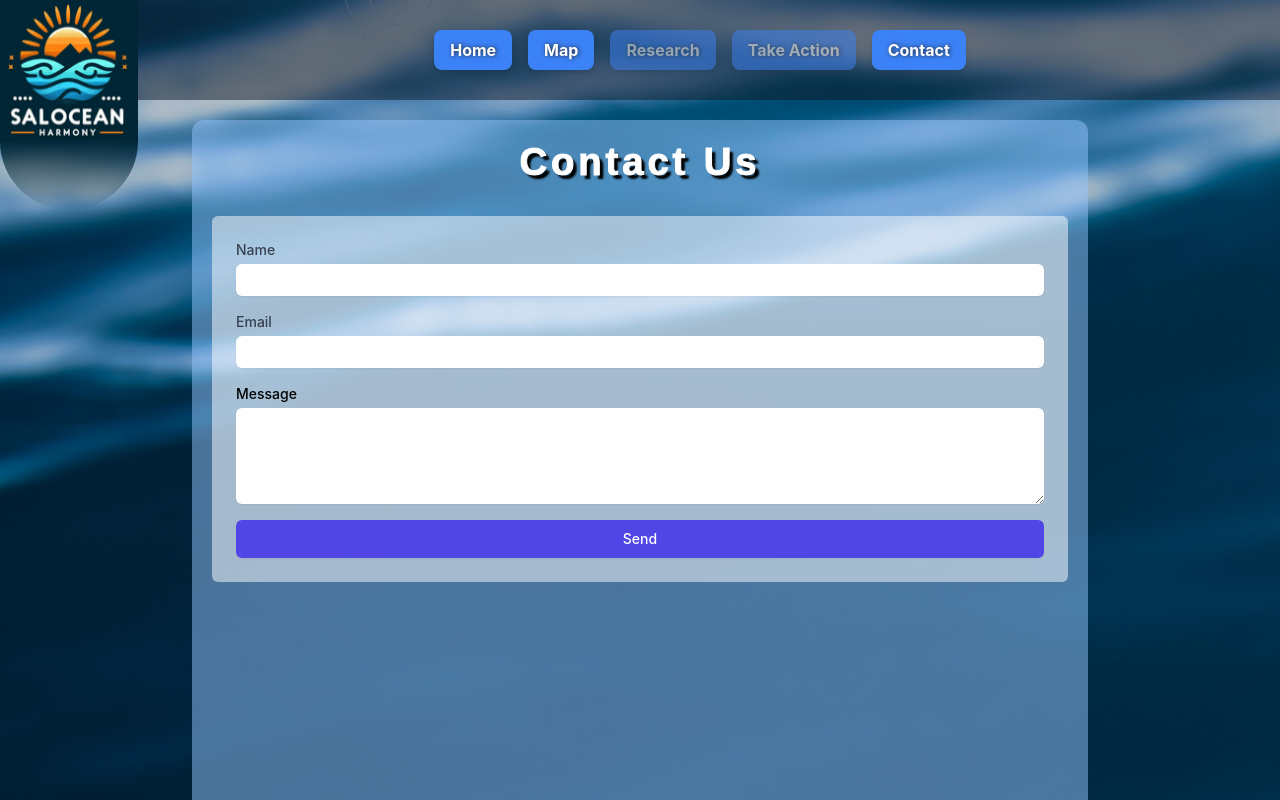
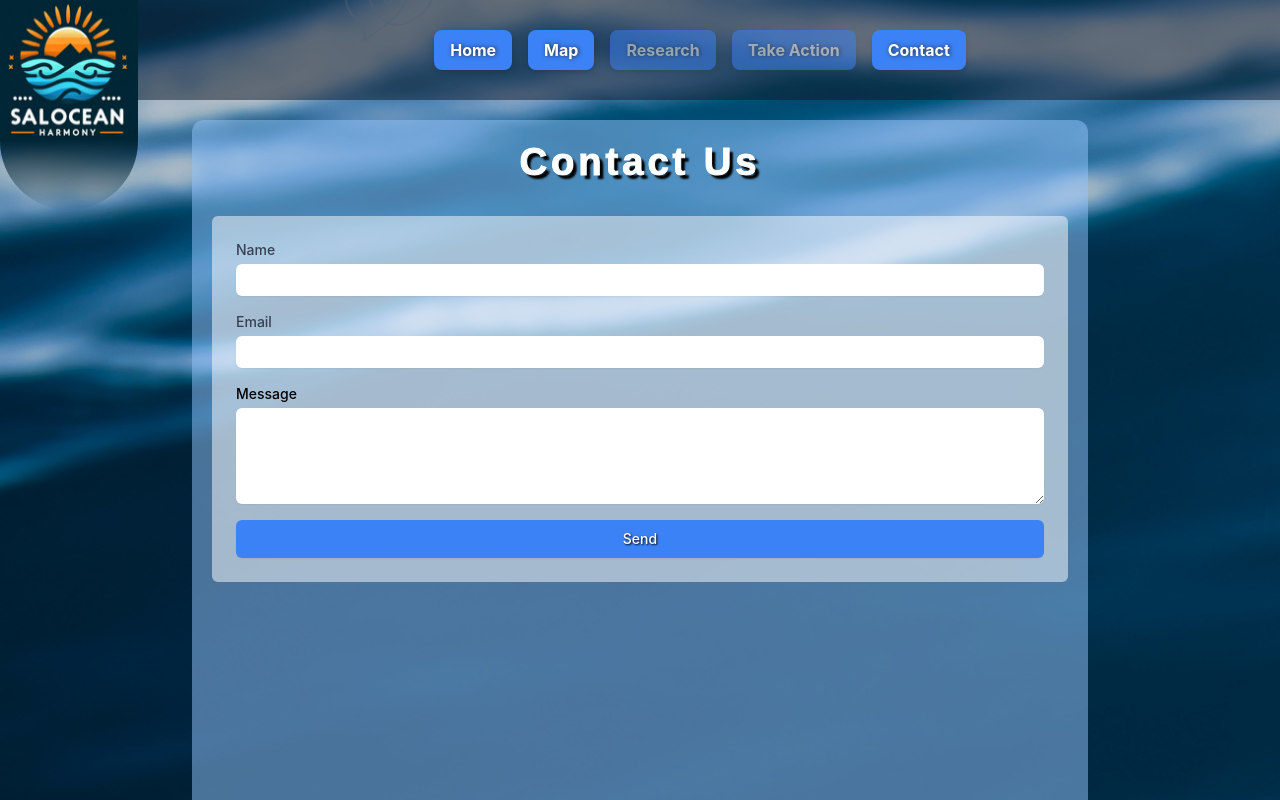
Before and after one commit to sfischer010/salocean-harmony, a React (Create React App) app: page /contact in a window 1280 px wide. Shown: the top 800 px of the page. Built offline with nearby package versions, Linux system fonts and the light colour scheme.

Commit message:
Refactor contact form to functional component

```diff
--- a/src/Contact.js
+++ b/src/Contact.js
@@ -1,8 +1,9 @@
-import React from 'react';
+import React, { useState } from 'react';
 import { useForm } from 'react-hook-form';
 
 export default function ContactForm() {
   const { register, handleSubmit, formState: { errors } } = useForm();
+  const [submissionResult, setSubmissionResult] = useState(null);
 
   const onSubmit = async data => {
     console.log(data);
@@ -19,13 +20,24 @@ export default function ContactForm() {
       const response = await fetch(url, options);
       const responseData = await response.json();
       console.log(responseData);
+      if (responseData.success) {
+        setSubmissionResult({ success: true, message: responseData.message });
+      } else {
+        setSubmissionResult({ success: false, message: "Something went wrong. Please try again later." });
+      }
     } catch (error) {
       console.error('Error:', error);
+      setSubmissionResult({ success: false, message: "An error occurred. Please try again later." });
     }
   };
 
   return (
     <div className="bg-white bg-opacity-50 p-6 rounded-md space-y-6">
+      {submissionResult ? (
+        <div className={`p-4 rounded-md ${submissionResult.success ? 'bg-green-100 text-green-700' : 'bg-red-100 text-red-700'}`}>
+          {submissionResult.message}
+        </div>
+      ) : (
         <form onSubmit={handleSubmit(onSubmit)} className="space-y-4">
           <div>
             <label htmlFor="name" className="block text-sm font-medium text-gray-700">
@@ -65,10 +77,12 @@ export default function ContactForm() {
             {errors.message && <span className="text-red-900 text-xs font-bold">This field is required</span>}
           </div>
 
-        <button type="submit" className="w-full py-2 px-4 border border-transparent rounded-md shadow-sm text-sm font-medium text-white bg-indigo-600 hover:bg-indigo-700 focus:outline-none focus:ring-2 focus:ring-offset-2 focus:ring-indigo-500">
-          Send
+          <button
+            type="submit" className="w-full py-2 px-4 border border-transparent rounded-md shadow-sm text-sm font-medium text-white bg-blue-500 hover:bg-blue-700 focus:outline-none focus:ring-2 focus:ring-offset-2 focus:ring-blue-500" style={{ textShadow: '1px 1px 2px black' }}
+              >Send
           </button>
         </form>
+      )}
     </div>
   );
 }
```
Lines whose indentation alone changed are shown as unchanged.
